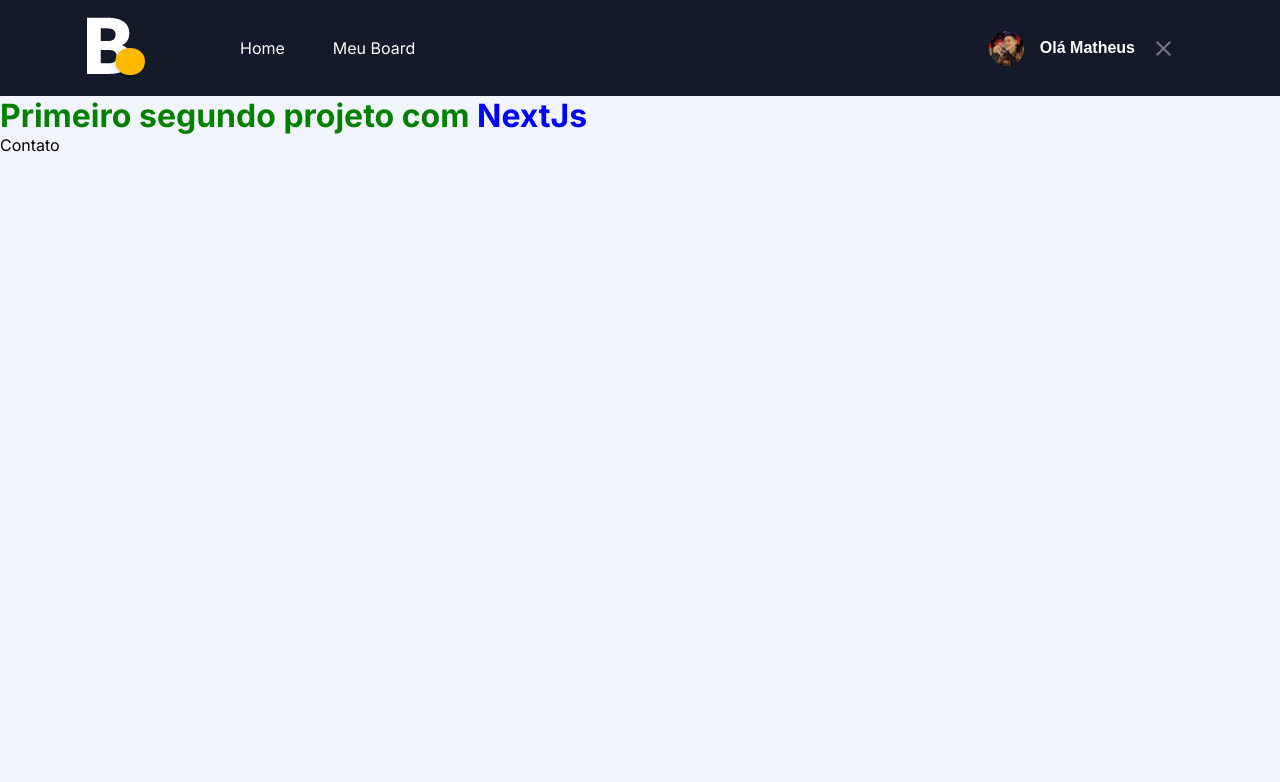
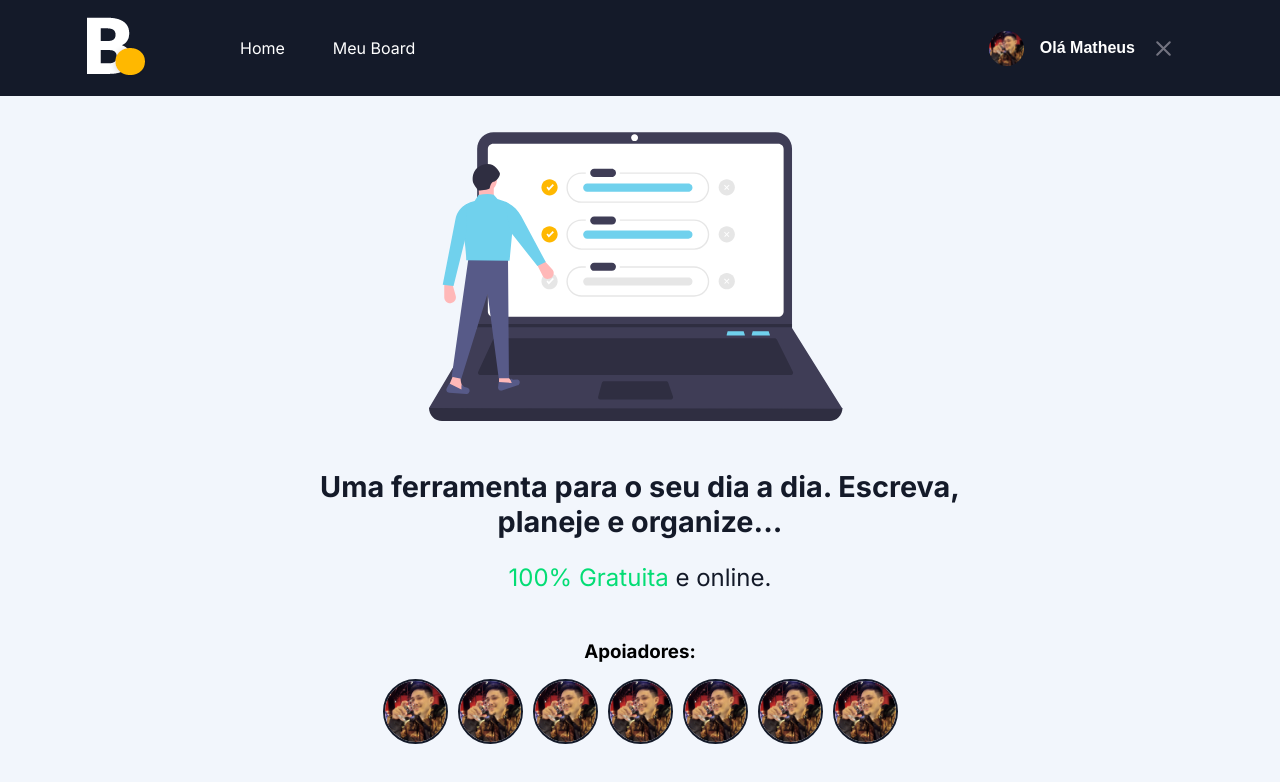
Before and after one commit to Orozimbo1/Board, a Next.js app: page / in a window 1280 px wide. Shown: the top 782 px of the page. Built offline with nearby package versions, Linux system fonts and the light colour scheme.

Commit message:
Página home

```diff
--- a/src/app/page.tsx
+++ b/src/app/page.tsx
@@ -1,11 +1,28 @@
+// Styles
 import styles from './styles/page.module.scss'
-import Link from 'next/link'
 
 export default function Home() {
   return (
-    <main>
-      <h1 className={styles.title}>Primeiro segundo projeto com <span>NextJs</span></h1>
-      <Link href='/contato'>Contato</Link>
+    <main className={styles.contentContainer}>
+      <img src="images/board-user.svg" alt="Ferramenta Board" className={styles.banner} />
+      <section className={styles.callToAction}>
+        <h1>Uma ferramenta para o seu dia a dia. Escreva, planeje e organize...</h1>
+        <p>
+          <span>100% Gratuita </span>
+          e online.
+        </p>
+      </section>
+
+      <div className={styles.donaters}>
+        <h3>Apoiadores:</h3>
+        <img src="images/Perfil.jpg" alt="Usuário 1" />
+        <img src="images/Perfil.jpg" alt="Usuário 2" />
+        <img src="images/Perfil.jpg" alt="Usuário 3" />
+        <img src="images/Perfil.jpg" alt="Usuário 4" />
+        <img src="images/Perfil.jpg" alt="Usuário 5" />
+        <img src="images/Perfil.jpg" alt="Usuário 6" />
+        <img src="images/Perfil.jpg" alt="Usuário 7" />
+      </div>
     </main>
   )
 }
--- a/src/app/styles/page.module.scss
+++ b/src/app/styles/page.module.scss
@@ -1,7 +1,65 @@
-.title {
-  color: green;
+.contentContainer {
+  display: flex;
+  align-items: center;
+  justify-content: center;
+  flex-direction: column;
+  max-width: 1120px;
+  margin: 0 auto;
+  padding: 2rem;
 
-  span {
-    color: blue;
+  .banner {
+    width: 40%;
   }
 }
+
+.callToAction {
+  max-width: 70%;
+
+  h1 {
+    font-size: 1.8rem;
+    margin: 3rem 0 1.5rem;
+    font-weight: bold;
+    text-align: center;
+    color: #141A29;
+  }
+
+  p {
+    font-size: 1.5rem;
+    text-align: center;
+    color: #141A29;
+
+    span {
+      color: #04DD75;
+    }
+  }
+}
+
+.donaters {
+  display: flex;
+  justify-content: center;
+  flex-wrap: wrap;
+  margin-bottom: 1.5rem;
+  max-width: 60%;
+
+  h3 {
+    width: 100%;
+    text-align: center;
+    margin: 3rem 0 1rem;
+  }
+
+  img {
+    width: 65px;
+    height: 65px;
+    border-radius: 50%;
+    border: 2px solid #141A29;
+    transition: all .3s;
+  }
+
+  img + img {
+    margin-left: 10px;
+  }
+
+  img:hover {
+    transform: scale(1.2);
+  }
+}
```
Also changed, not shown: src/app/contato/page.tsx (deleted, +0 -18 lines).
